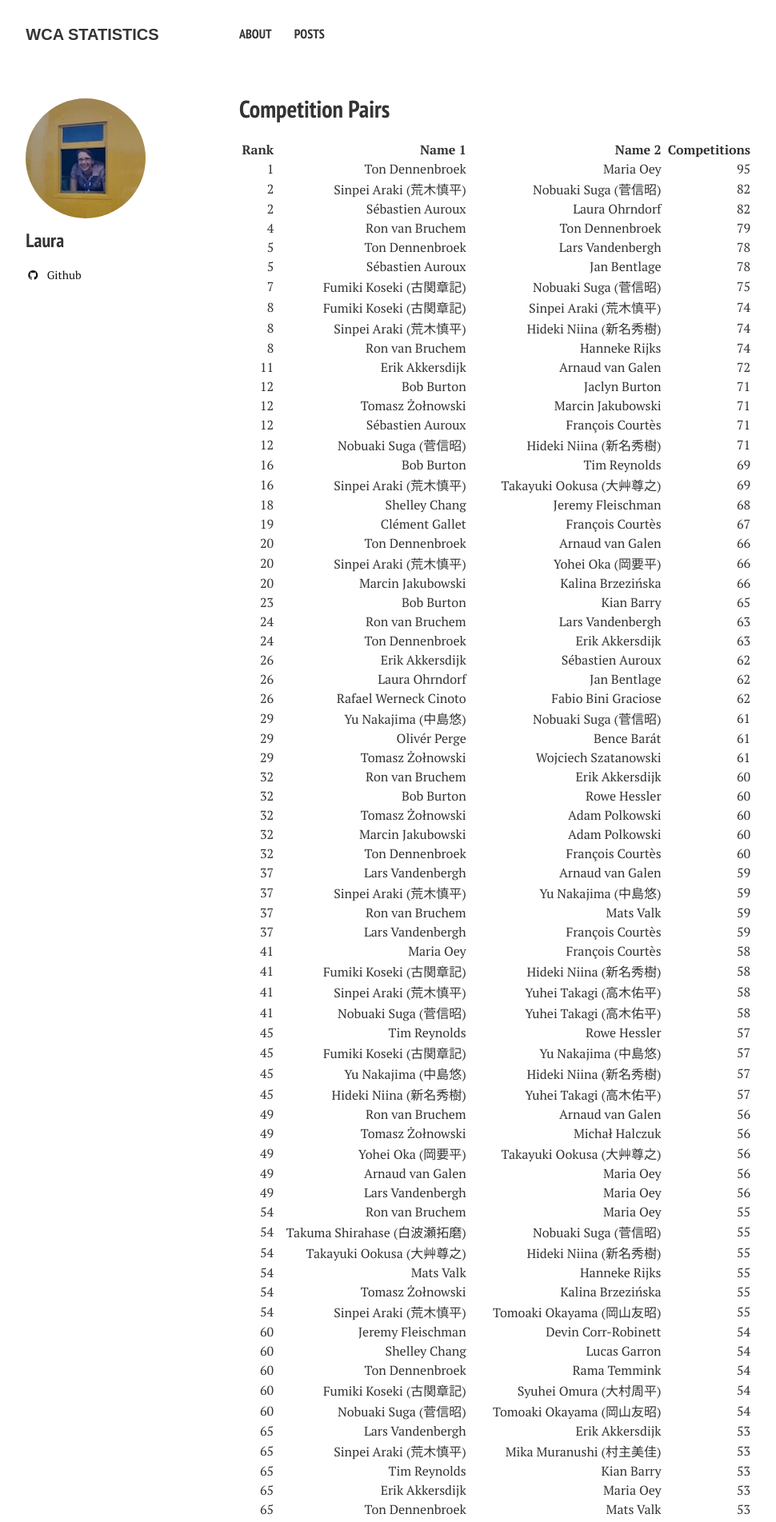
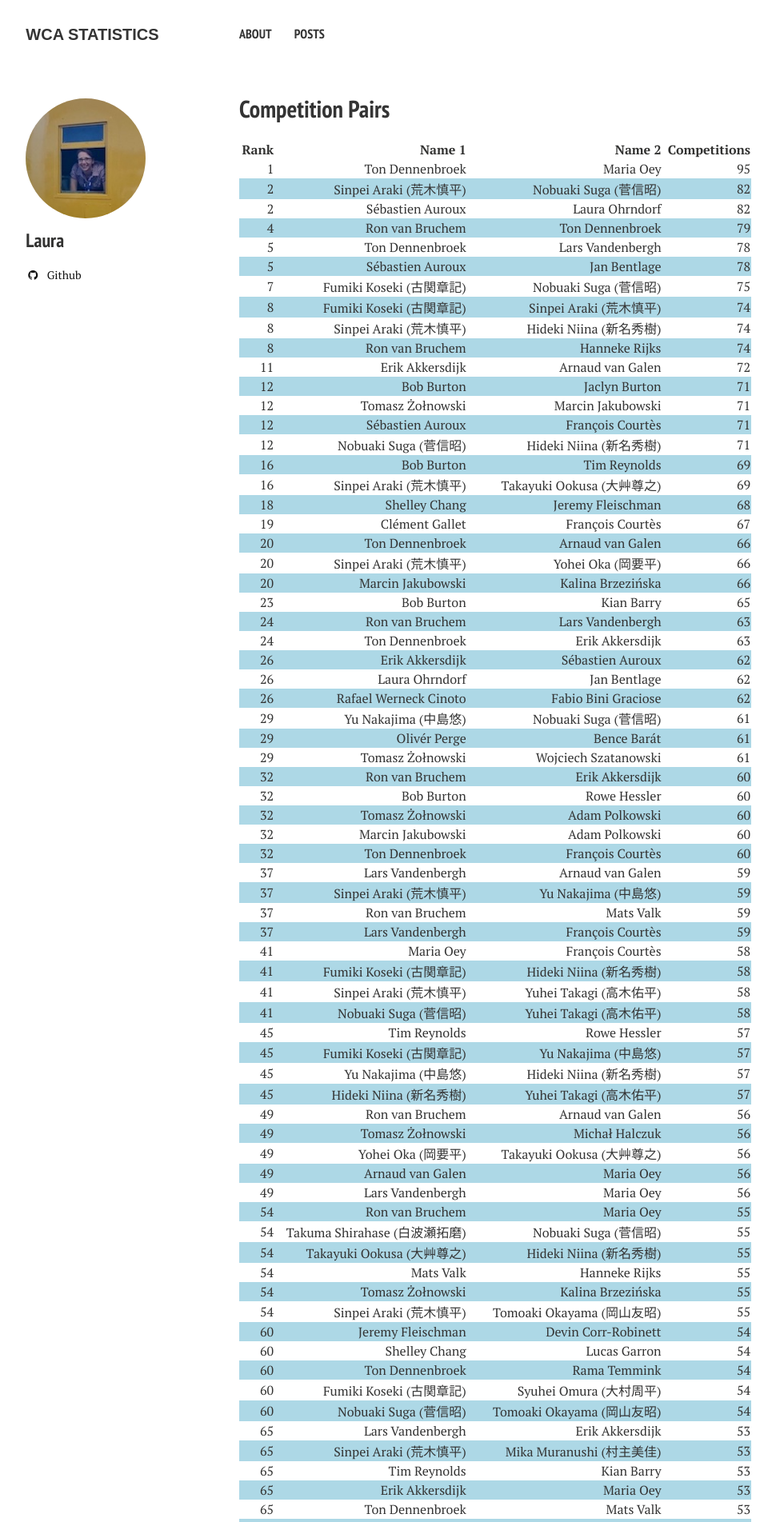
Before and after one commit to Laura-O/wca-stats, a Jekyll site: the page built from _posts/2016-02-12-comppairs.md, in a window 1280 px wide. Shown: the top 1903 px of the page at 80% size, without its empty margins (21-991 px from the left). Built offline with Jekyll 4.4.1, drawn with Linux system fonts in a browser that asks for light colours; nearby versions of some CDN libraries; some web fonts are replaced.

Commit message:
zebra table style

```diff
--- a/_sass/elements.scss
+++ b/_sass/elements.scss
@@ -164,3 +164,10 @@ svg:not(:root) {
 	@include rounded(4px);
 	@include box-shadow(inset 0 1px 1px rgba(0, 0, 0, 0.05));
 }
+
+
+table {
+	tr:nth-child(even) {
+    background-color: lightblue;
+	}
+}
```
